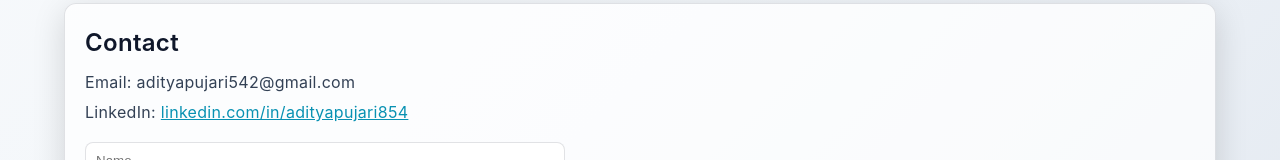
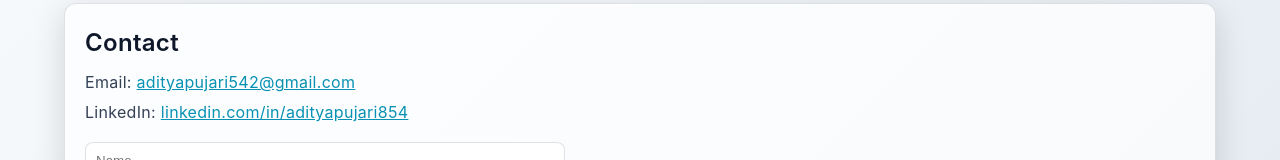
Before and after one commit to adityapujari854/My-Devops-Portfolio, a Next.js app: page / in a window 1280 px wide. Shown: the part 5122-5282 px from the top of the page. Built offline with nearby package versions, Linux system fonts and the light colour scheme.

Commit message:
Update Contact.tsx

```diff
--- a/components/Contact.tsx
+++ b/components/Contact.tsx
@@ -4,8 +4,8 @@ export default function Contact() {
   return (
     <div className="glass">
       <h2 style={{ fontSize: 24, fontWeight: 600, color: 'var(--text-primary)' }}>Contact</h2>
-      <p style={{ marginTop: 8, color: 'var(--text-secondary)' }}>Email: adityapujari542@gmail.com</p>
-      <p style={{ marginTop: 4, color: 'var(--text-secondary)' }}>LinkedIn: <a href="#" style={{ color: 'var(--accent)' }}>linkedin.com/in/adityapujari854</a></p>
+      <p style={{ marginTop: 8, color: 'var(--text-secondary)' }}>Email: <a href="mailto:adityapujari542@gmail.com" style={{ color: 'var(--accent)' }}>adityapujari542@gmail.com</a></p>
+      <p style={{ marginTop: 4, color: 'var(--text-secondary)' }}>LinkedIn: <a href="https://www.linkedin.com/in/adityapujari854" style={{ color: 'var(--accent)' }}>linkedin.com/in/adityapujari854</a></p>
       <div style={{ marginTop: 16 }}>
         <form style={{ display: 'grid', gap: 12, maxWidth: 480 }}>
           <input placeholder="Name" style={{ padding: 10, borderRadius: 8, border: '1px solid var(--border-color)', background: 'var(--input-bg)', color: 'var(--text-primary)' }} />
```
